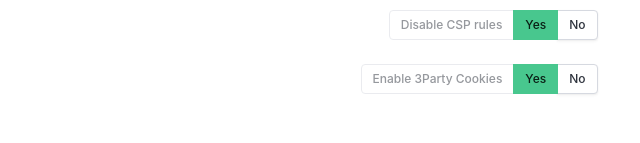
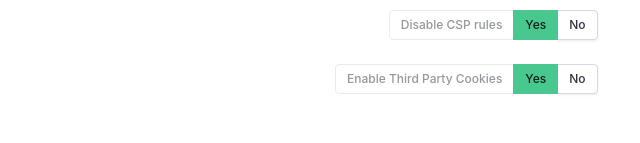
Before and after one commit to Bizcuit/salesforce-personalization-web-tools, a Vue app: page / in a window 1280 px wide. Both pictures are taken after a click on the link "SDK". Shown: the part 157-300 px from the top of the page, without its empty margins (320-960 px from the left). Built offline with nearby package versions, Linux system fonts and the light colour scheme; no server answers.

Commit message:
Label change

```diff
--- a/src/components/SdkConfig.vue
+++ b/src/components/SdkConfig.vue
@@ -85,7 +85,7 @@ export default defineComponent({
 
   <div class="buttons is-right">
     <div class="buttons has-addons is-small">
-      <button class="button is-small" disabled>Enable 3Party Cookies</button>
+      <button class="button is-small" disabled>Enable Third Party Cookies</button>
       <button :class="{ 'button is-small': true, 'is-selected is-success': isEnableThirdPartyCookies }"
         @click="isEnableThirdPartyCookies = true">Yes</button>
       <button :class="{ 'button is-small': true, 'is-selected is-danger': !isEnableThirdPartyCookies }"
```
